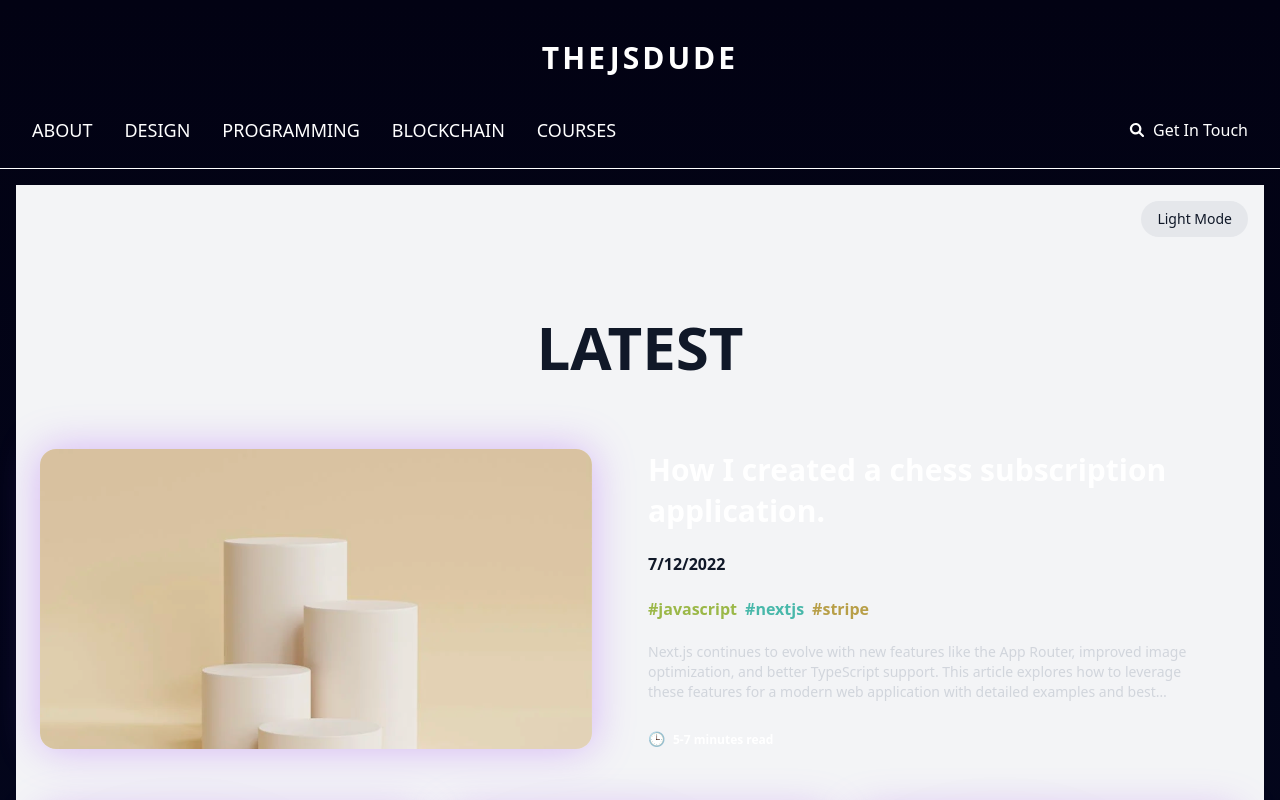
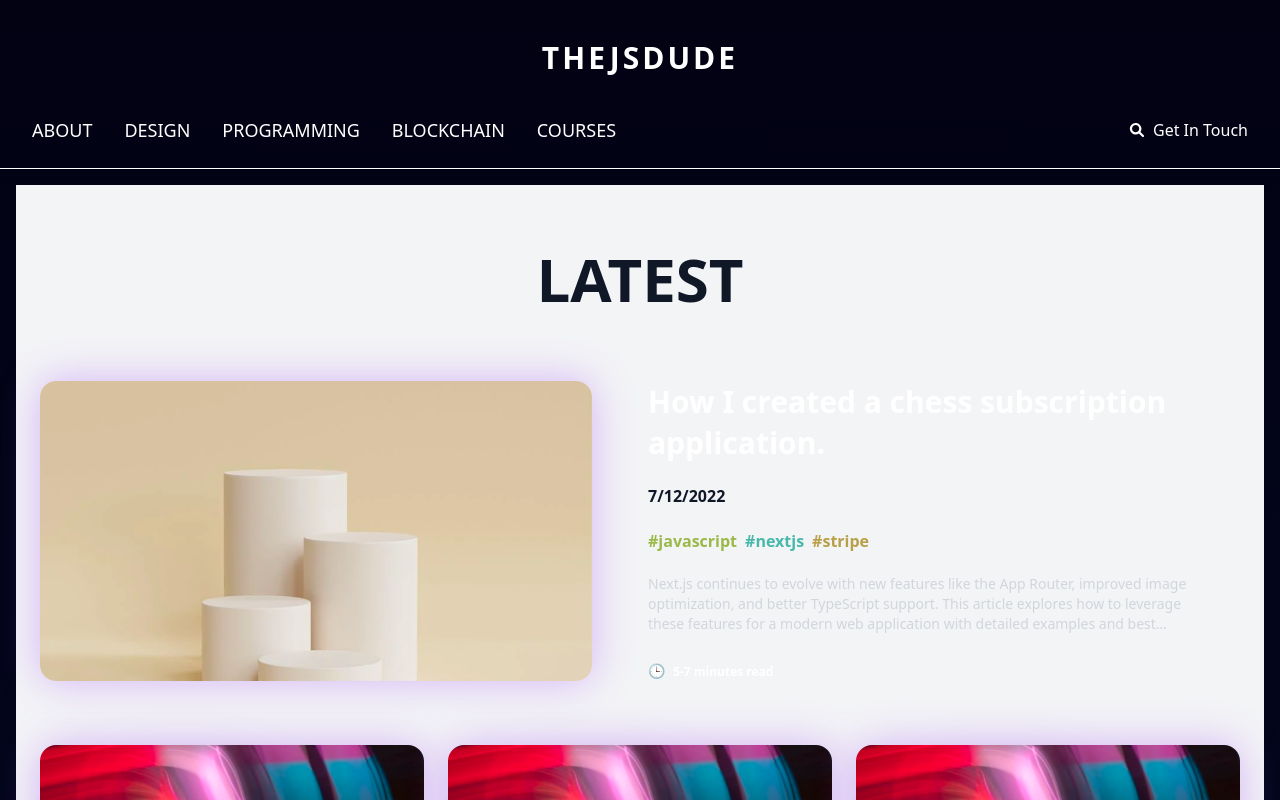
Before and after one commit to Siddami/blogpost-viewer, a Next.js app: page / in a window 1280 px wide. Shown: the top 800 px of the page. Built offline with nearby package versions, Linux system fonts and the light colour scheme.

Commit message:
fix: removed toggle

```diff
--- a/app/page.tsx
+++ b/app/page.tsx
@@ -6,8 +6,6 @@
 import { useRouter } from "next/navigation";
 
 export default function Home() {
-  // Theme state
-  const [isDarkMode, setIsDarkMode] = useState(true);
   const [isLoading, setIsLoading] = useState(true);
 
   // Newsletter form state
@@ -15,24 +13,7 @@
   const [message, setMessage] = useState("");
   const router = useRouter();
 
-  // Load theme from localStorage on mount
-  useEffect(() => {
-    const savedTheme = localStorage.getItem("theme");
-    if (savedTheme) {
-      setIsDarkMode(savedTheme === "dark");
-    }
-  }, []);
 
-  // Apply theme to document and save to localStorage
-  useEffect(() => {
-    if (isDarkMode) {
-      document.documentElement.classList.add("dark");
-      localStorage.setItem("theme", "dark");
-    } else {
-      document.documentElement.classList.remove("dark");
-      localStorage.setItem("theme", "light");
-    }
-  }, [isDarkMode]);
 
   // Simulate loading
   useEffect(() => {
@@ -50,13 +31,9 @@
     setEmail("");
   };
 
-  const toggleTheme = () => {
-    setIsDarkMode((prev) => !prev);
-  };
-
   if (isLoading) {
     return (
-      <div className="flex items-center justify-center h-screen bg-gray-100 dark:bg-gray-900">
+      <div className="flex items-center justify-center h-screen dark:bg-gray-900">
         <div className="animate-spin rounded-full h-16 w-16 border-t-4 border-b-4 border-purple-600" />
       </div>
     );
@@ -64,16 +41,7 @@
 
   return (
     <div className="mx-auto min-h-screen bg-gray-100 dark:bg-gradient-to-br dark:from-[#020213] dark:to-[#091C38] text-gray-900 dark:text-white font-oswald">
-      {/* Theme Toggle */}
-      <div className="p-4 text-right">
-        <button
-          onClick={toggleTheme}
-          className="px-4 py-2 bg-gray-200 dark:bg-gray-700 rounded-full text-sm font-medium focus:outline-none"
-          aria-label={`Switch to ${isDarkMode ? "light" : "dark"} mode`}
-        >
-          {isDarkMode ? "Light Mode" : "Dark Mode"}
-        </button>
-      </div>
+
 
       {/* Latest Posts Section */}
       <section className="mb-12 py-10">
```
